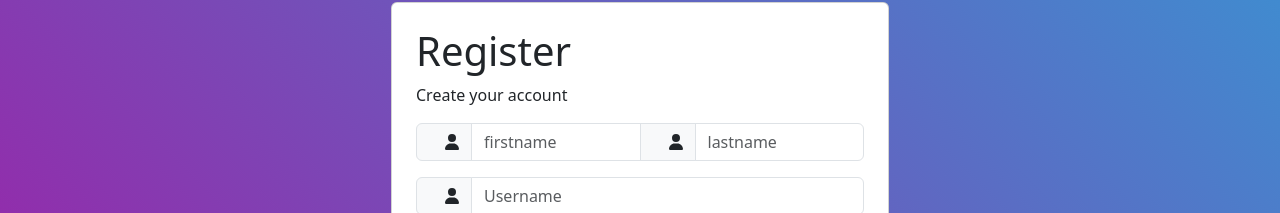
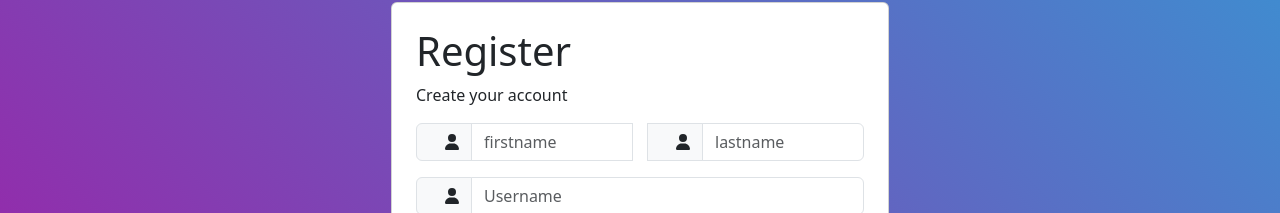
Before and after one commit to purushothbp/FileHandler, a React (Create React App) app: page /Register in a window 1280 px wide. Shown: the part 167-380 px from the top of the page. Built offline with nearby package versions, Linux system fonts and the light colour scheme; some icons are missing.

Commit message:
login fix

```diff
--- a/src/registerComponent/Register.jsx
+++ b/src/registerComponent/Register.jsx
@@ -69,7 +69,7 @@ const Register = () => {
                 <CForm onSubmit={formik.handleSubmit}>
                   <h1>Register</h1>
                   <p className="text-medium-emphasis">Create your account</p>
-                  <CInputGroup className="mb-3">
+                  <CInputGroup className="mb-3 rounded">
                     <CInputGroupText>
                       <CIcon icon={cilUser} />
                       <FontAwesomeIcon icon={faUser} />
@@ -86,6 +86,7 @@ const Register = () => {
                     {formik.touched.firstname && formik.errors.firstname && (
                       <div className="invalid-feedback">{formik.errors.firstname}</div>
                     )}
+                    <div className="px-2"></div>
                     <CInputGroupText className='lastname'>
                       <CIcon icon={cilUser} />
                       <FontAwesomeIcon icon={faUser} />
```
